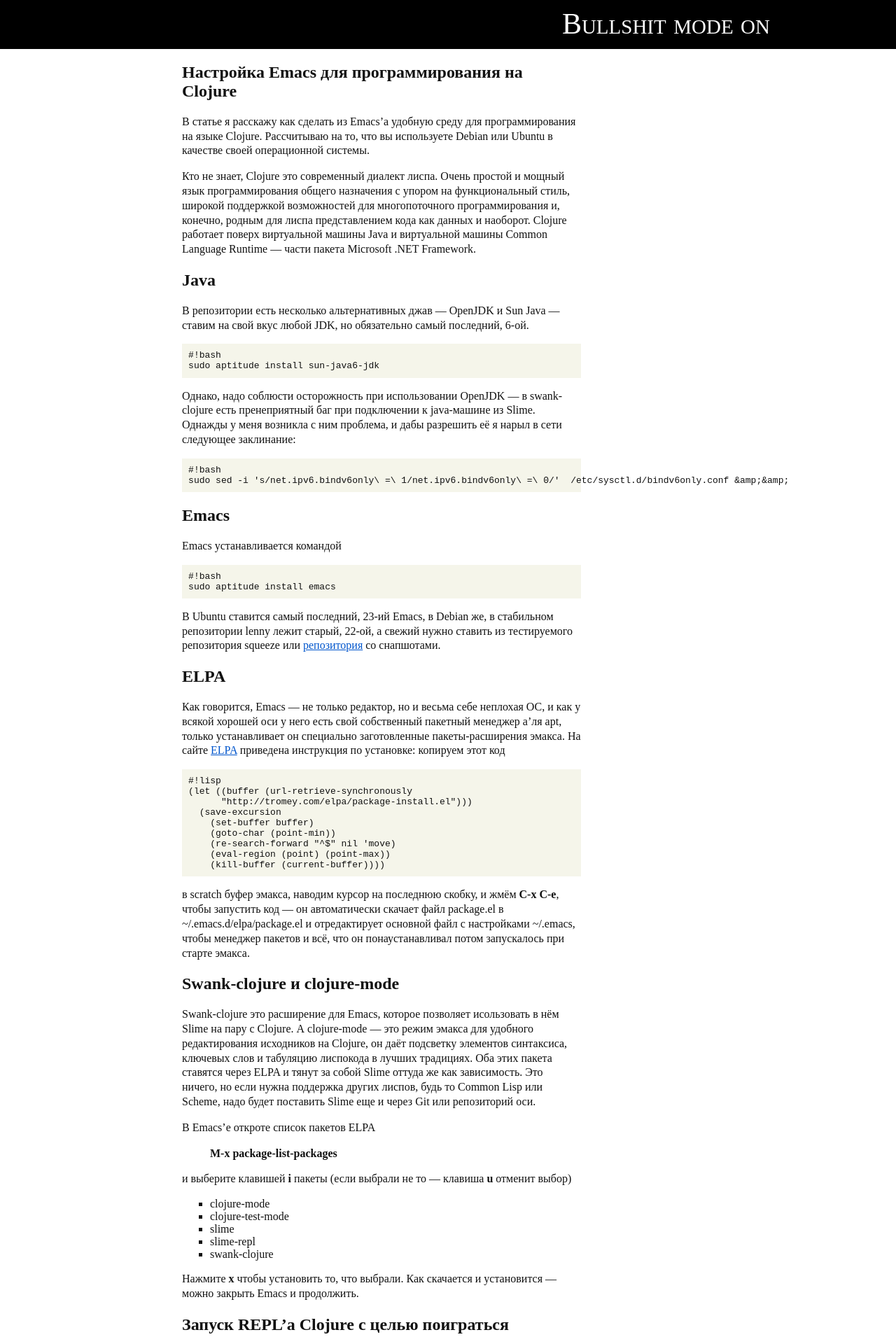
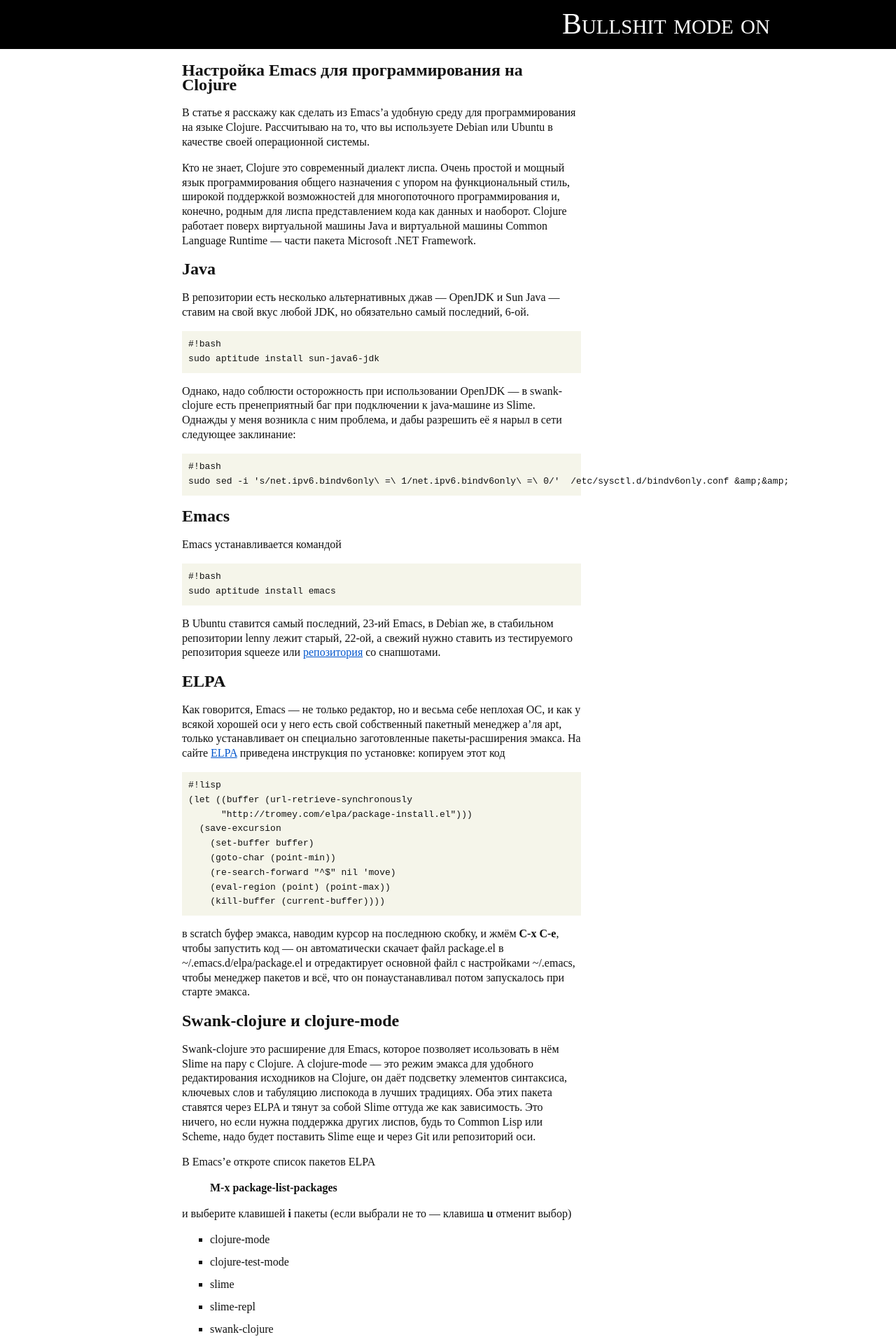
Before and after one commit to zahardzhan/zahardzhan.github.com, a Jekyll site: the page built from _posts/2010-06-27-emacs-clojure-setup.markdown, in a window 1280 px wide. Shown: the top 1920 px of the page at 70% size. Built offline with Jekyll 4.4.1, drawn with Linux system fonts in a browser that asks for light colours.

Commit message:
dd dt, li p.

```diff
--- a/css/screen.css
+++ b/css/screen.css
@@ -15,15 +15,6 @@
 a:visited       {color: #909;}
 a:visited:hover {color: #C00;}
 a:focus         {outline: none;}
-
-ul {list-style: square outside;}
-
-dt {
-    padding-bottom: 0.3em;
-}
-dd {
-    padding-bottom: 0.7em;
-}
 
 div.container {
     clear: both;
@@ -68,6 +59,7 @@
 }
 
 article.post {
+    line-height: 130%;
     text-align: left;
     width: 570px;
     padding-left: 110px;
@@ -76,13 +68,26 @@
     font-size: 150%;
 }
 article.post p {
+    margin: 1em 0em;
     line-height: 130%;
 }
-article.post pre {
-    background-color: #F5F5EA;
-    padding: 0.7em 0.7em 0.7em;
+article.post ul {list-style: square outside;}
+article.post li p {
+    margin-top: 0.5em;
+    margin-bottom: 0em;
 }
-article.post pre.example {
+article.post li + li {
+    margin-top: 0.7em;
+}
+article.post dt {}
+article.post dd p {
+    margin-top: 0.5em;
+    margin-bottom: 0em;
+}
+article.post dd + dt {
+    margin-top: 0.7em;
+}
+article.post pre, article.post pre.example {
     background-color: #F5F5EA;
     padding: 0.7em 0.7em 0.7em;
 }
```
Also changed, not shown: org/2010-05-22-emacs-starter-kit.org (line endings or trailing spaces).
